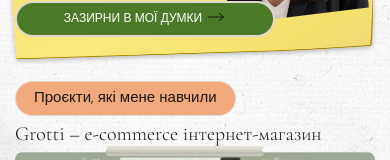
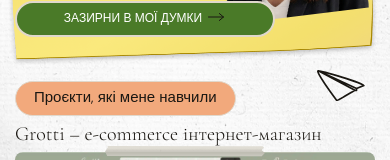
Before and after one commit to Agienko/designer-cv, a website built with Vite: page index.html in a window 390 px wide. Shown: the part 209-369 px from the top of the page. Built offline with nearby package versions, Linux system fonts and the light colour scheme.

Commit message:
add svg plane

```diff
--- a/index.html
+++ b/index.html
@@ -45,11 +45,16 @@
                 <div class="hero-section-right">
                     <img src="./bg_photo.png" alt="" class="hero-section-right-bg-photo"/>
                     <img src="./photo.png" alt="" class="hero-section-right-photo"/>
+                    <svg xmlns="http://www.w3.org/2000/svg" width="115" height="75" viewBox="0 0 115 75" fill="none">
+                        <path d="M3.00413 2C-4.98087 2 36.9404 58.9454 47.3209 72.9813C49.7162 73.7833 90.0408 48.5188 90.8393 48.5188M3.00413 2C10.9891 2 108.406 30.4727 112 37.2901L94.8318 44.5086M3.00413 2L94.8318 44.5086M3.00413 2L90.8393 48.5188M94.8318 44.5086C94.8318 45.578 94.8318 47.8772 94.8318 48.5188C94.8318 49.3209 91.6378 48.5188 90.8393 48.5188" stroke="#1A1712" stroke-width="4"/>
+                    </svg>
                     <p class="hero-section-text">
                         Мені цікавіше "чому?", ніж "як?". Саме тому я починаю не з макетів, я починаю з запитань
                     </p>
                 </div>
+
             </div>
+
         </section>
         <section class="learn-projects-wrapper">
             <h2 id="learn-header" class="section-header">Проєкти, які мене навчили</h2>
--- a/src/css/hero-section.css
+++ b/src/css/hero-section.css
@@ -6,6 +6,7 @@
 .hero-section {
     display: flex;
 }
+
 .hero-section-left {
     max-width: 588px;
     flex: 1;
@@ -41,6 +42,14 @@
 .hero-section-right {
     position: relative;
     flex: 1;
+}
+
+.hero-section-right svg {
+    right: 0;
+    width: 100px;
+    height: auto;
+    bottom: -150px;
+    position: absolute;
 }
 
 .hero-section-right-bg-photo{
@@ -98,6 +107,11 @@
         margin-bottom: 24px;
     }
 
+    .hero-section-right svg {
+        right: 0;
+        bottom: -120px;
+    }
+
     .hero-section-right-bg-photo{
         position: absolute;
         width: 450px;
@@ -153,6 +167,14 @@
         line-height: 120%;
         letter-spacing: -4%;
         margin-bottom: 24px;
+    }
+
+    .hero-section-right svg {
+        right: 0;
+        bottom: -100px;
+        width: 64px;
+        height: auto;
+
     }
 
     .hero-section-right-bg-photo{
@@ -214,6 +236,14 @@
 
     .hero-section-left h1:nth-child(2) {
         padding-top: 8px;
+    }
+
+    .hero-section-right svg {
+        right: 20px;
+        bottom: -70px;
+        width: 48px;
+        height: auto;
+
     }
 
     .hero-section-right-bg-photo{
@@ -278,6 +308,14 @@
         padding-top: 8px;
     }
 
+    .hero-section-right svg {
+        right: -30px;
+        bottom: -100px;
+        width: 48px;
+        height: auto;
+
+    }
+
     .hero-section-right-bg-photo{
         position: absolute;
         width: 374px;
```
